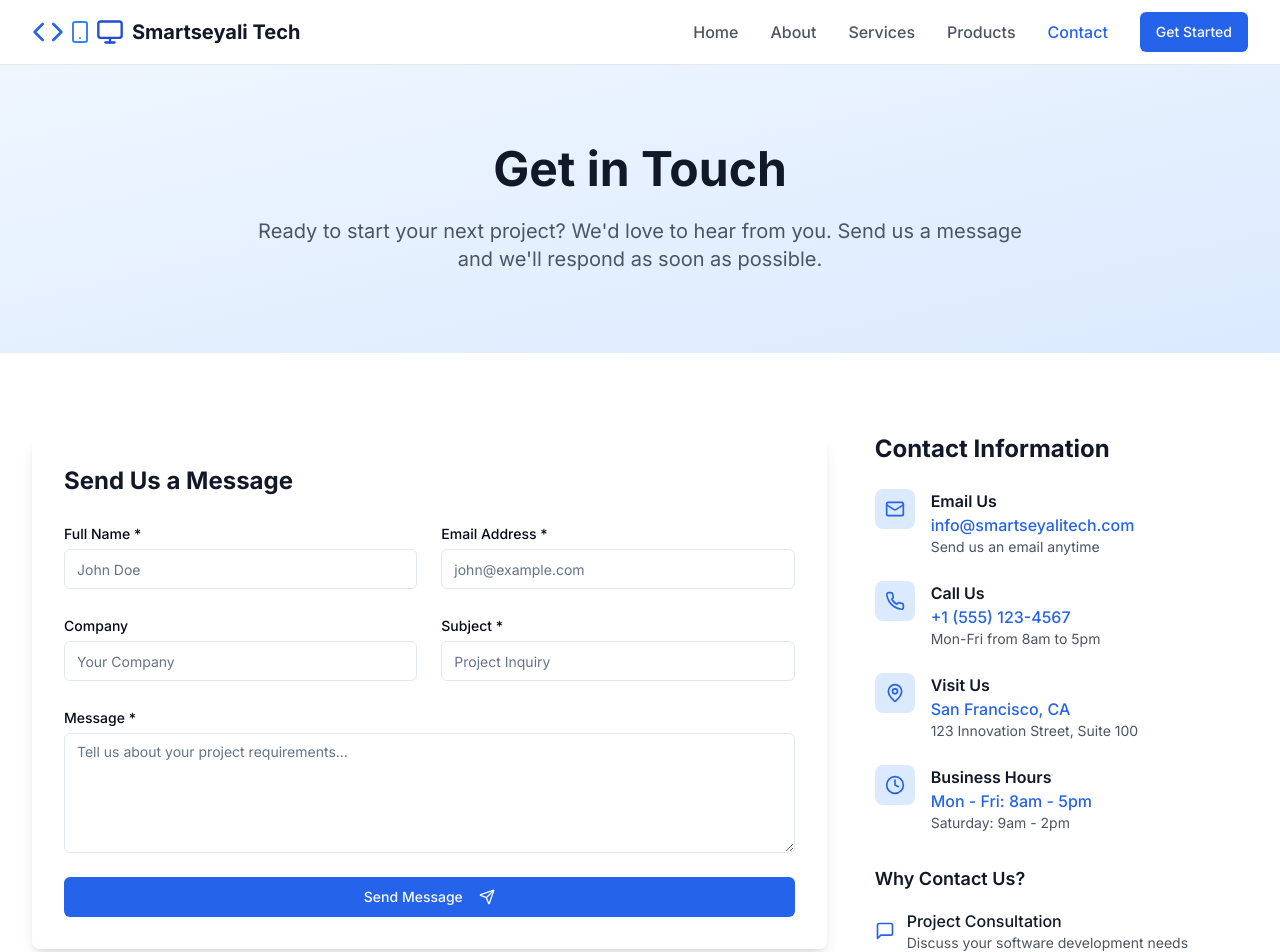
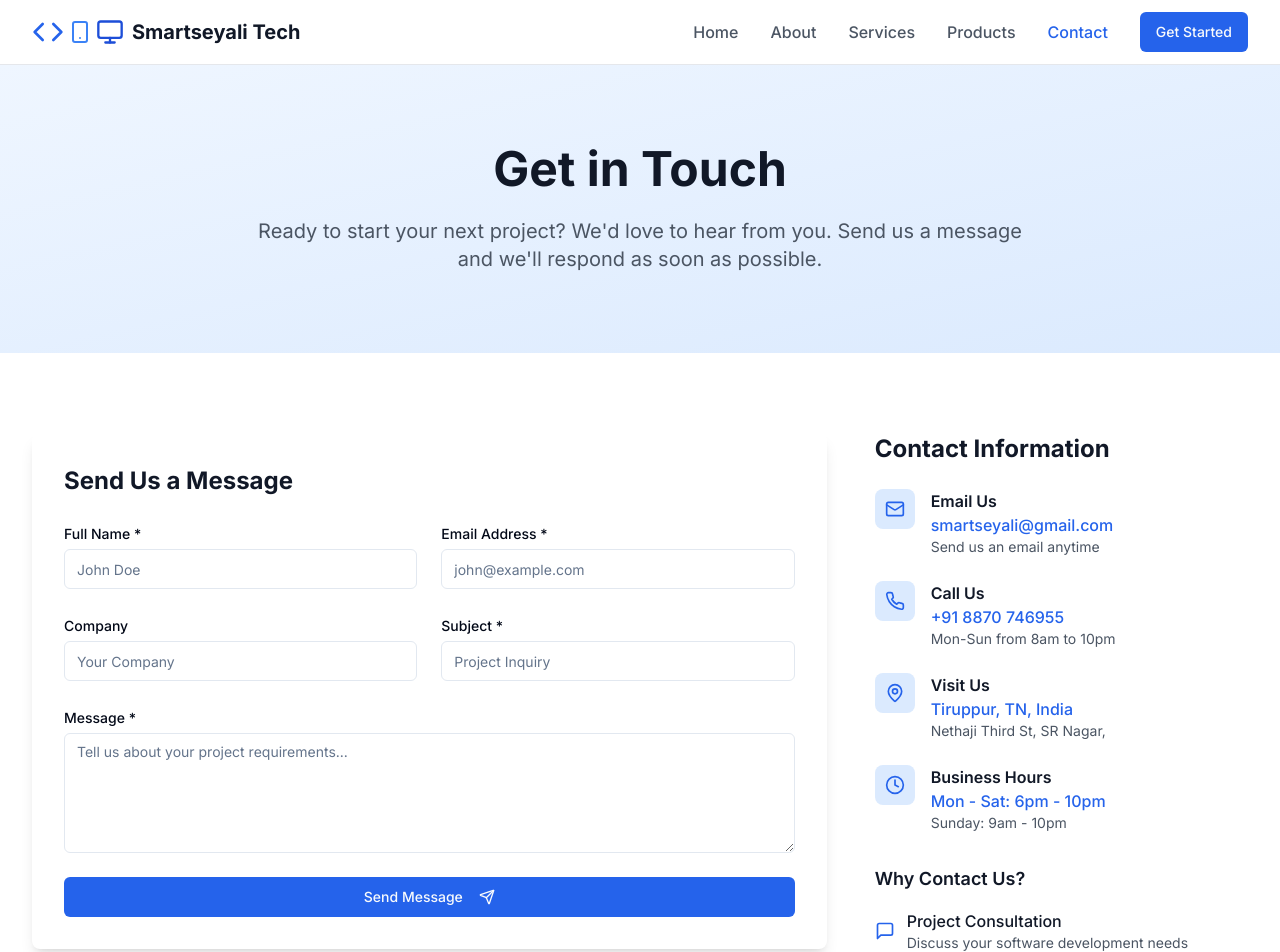
Before and after one commit to smartseyali/smartseyali, a React (Vite) app: page /contact in a window 1280 px wide. Shown: the top 952 px of the page. Built offline with nearby package versions, Linux system fonts and the light colour scheme.

Commit message:
Contact Info
Updated Contact Information

```diff
--- a/src/pages/Contact.tsx
+++ b/src/pages/Contact.tsx
@@ -63,26 +63,26 @@ const Contact = () => {
     {
       icon: Mail,
       title: "Email Us",
-      value: "info@smartseyalitech.com",
+      value: "smartseyali@gmail.com",
       description: "Send us an email anytime"
     },
     {
       icon: Phone,
       title: "Call Us",
-      value: "+1 (555) 123-4567",
-      description: "Mon-Fri from 8am to 5pm"
+      value: "+91 8870 746955",
+      description: "Mon-Sun from 8am to 10pm"
     },
     {
       icon: MapPin,
       title: "Visit Us",
-      value: "San Francisco, CA",
-      description: "123 Innovation Street, Suite 100"
+      value: "Tiruppur, TN, India",
+      description: "Nethaji Third St, SR Nagar,"
     },
     {
       icon: Clock,
       title: "Business Hours",
-      value: "Mon - Fri: 8am - 5pm",
-      description: "Saturday: 9am - 2pm"
+      value: "Mon - Sat: 6pm - 10pm",
+      description: "Sunday: 9am - 10pm"
     }
   ];
 
```
